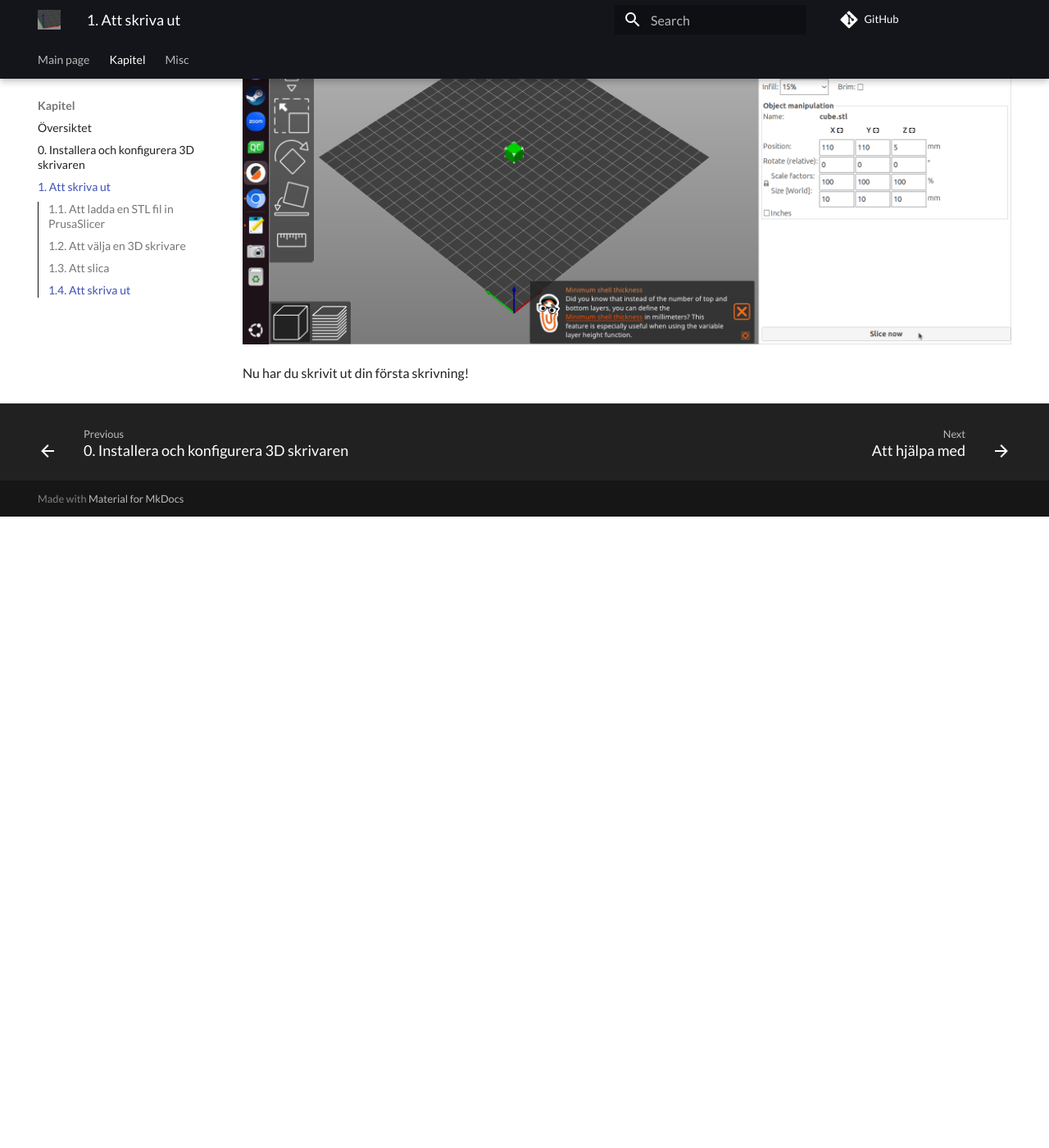
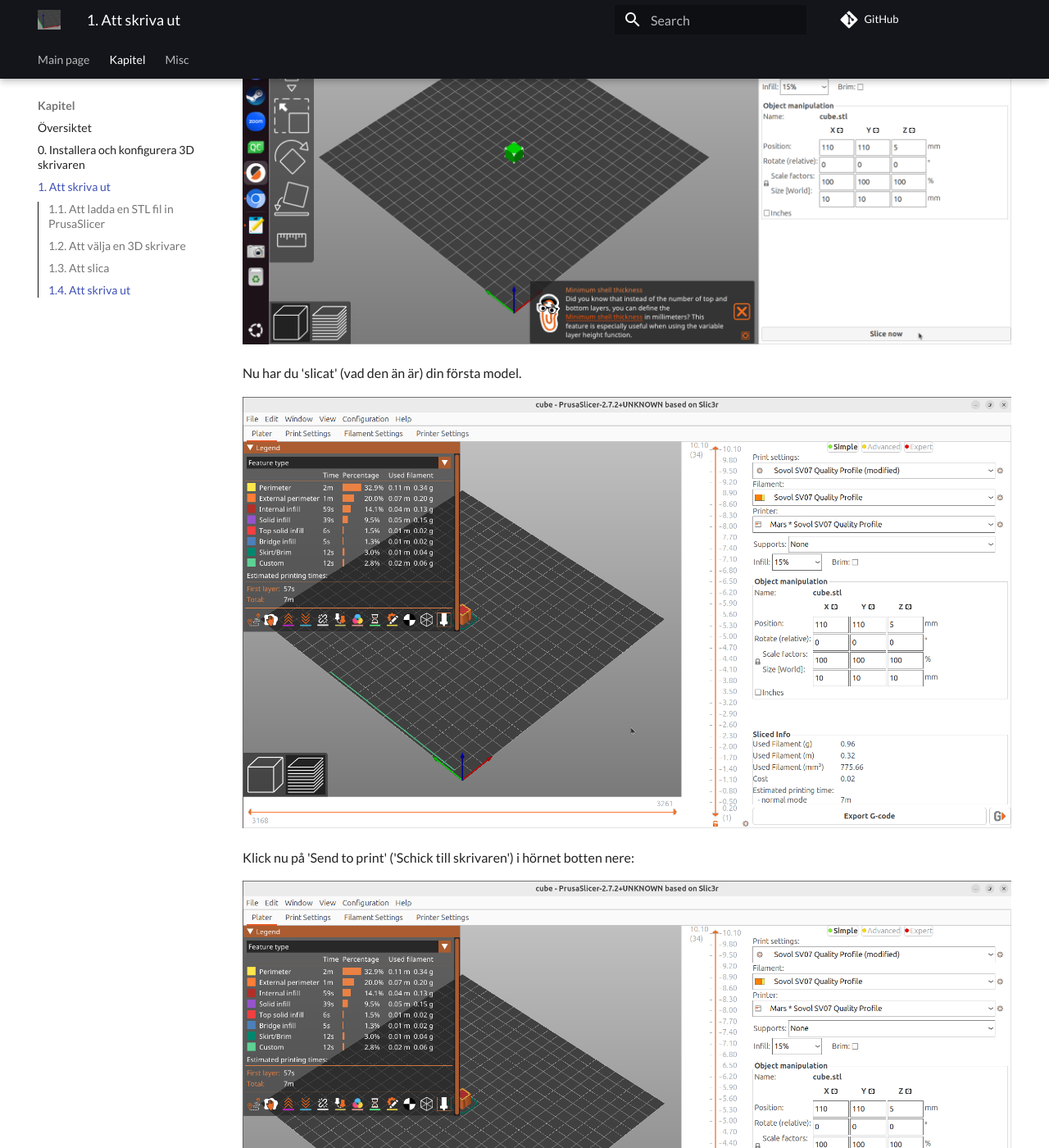
Before and after one commit to uppsala-makerspace/3d_skrivningskurs, an MkDocs documentation site: the page built from docs/kapitel/1_print/README.md, in a window 1280 px wide and 1400 px high, scrolled down 6639 px. Shown: the whole window at 82% size. Built offline with MkDocs 1.6.1 and Material for MkDocs 9.7.7, drawn with Linux system fonts in a browser that asks for light colours; comment, search, counter and statistics services are not loaded; before the commit the page ends 7269 px from its top, so only the background shows below that; some of the changed text lies outside the part shown.

Commit message:
Add all steps

```diff
--- a/docs/kapitel/1_print/README.md
+++ b/docs/kapitel/1_print/README.md
@@ -66,4 +66,19 @@ Om du förstår reglerna, klicka på 'Send to printer'.
 
 ![Klicka på 'Slice now'](1_click_slice_now.png)
 
-Nu har du skrivit ut din första skrivning!
+Nu har du 'slicat' (vad den än är) din första model.
+
+![Slicingen är färdigt](1_slicing_done.png)
+
+Klick nu på 'Send to print' ('Schick till skrivaren')
+i hörnet botten nere:
+
+![Klick på 'Send to print'](1_send_to_printer.png)
+
+Du blir frågat hur skrivaren måste kallas din 3D tryck.
+Klicka på 'Upload and print' ('ladda up och skriv ut').
+
+![Klicka på 'Upload and print'](send_gcode_to_printer_host.png)
+
+Nu bör 3D skrivaren sätter sig igång.
+Bra, du har skrivit ut din första sak!
```
Also changed, not shown: docs/kapitel/1_print/send_gcode_to_printer_host.png (added).
